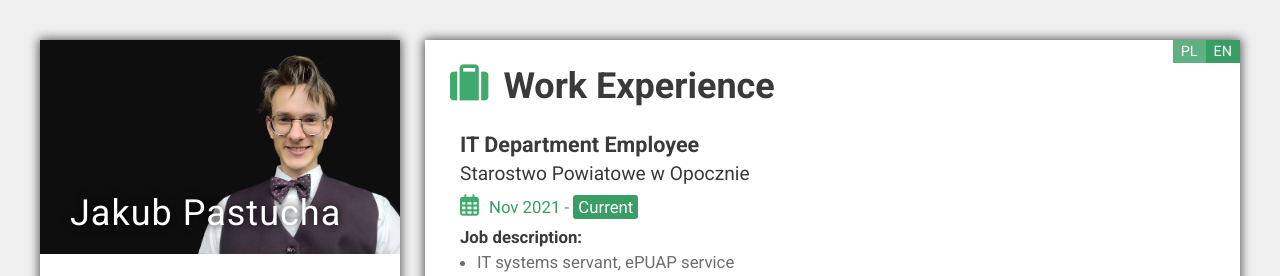
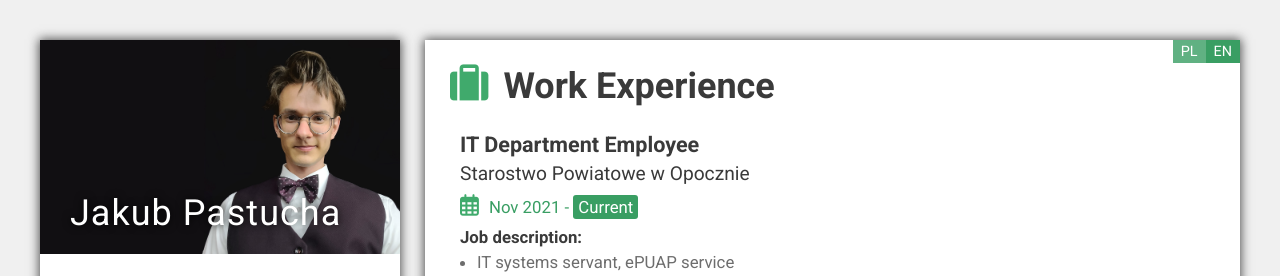
Before and after one commit to kakarotto2004/simpleCV, a plain HTML site: page index.html in a window 1280 px wide. Shown: the top 276 px of the page. Drawn offline with Linux system fonts and the light colour scheme.

Commit message:
change photo

```diff
--- a/index.html
+++ b/index.html
@@ -19,7 +19,7 @@
 
         <div class="sidebar-left">
             <div class="img-position-box">
-                <img src="img/photo.jpg" alt="portrait">
+                <img src="img/me.jpg" alt="portrait">
                 <h2>Jakub Pastucha</h2>
             </div>
 
```
Also changed, not shown: indexPL.html (+1 -1 lines), img/me.jpg (added).
